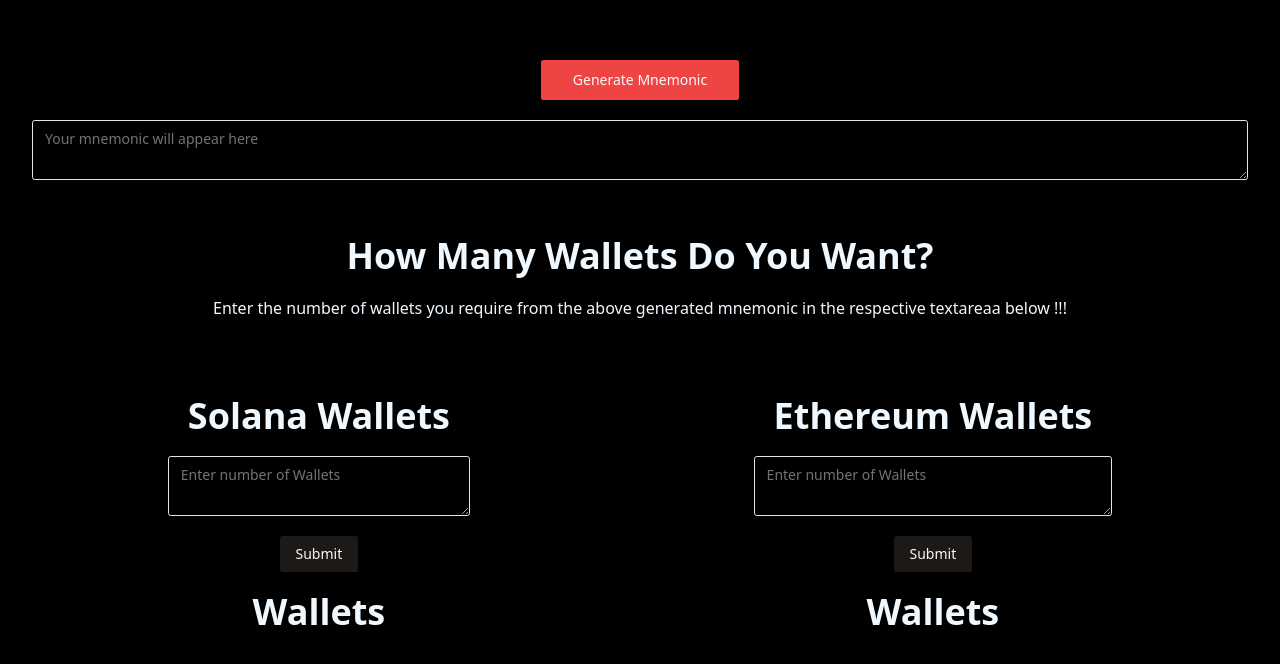
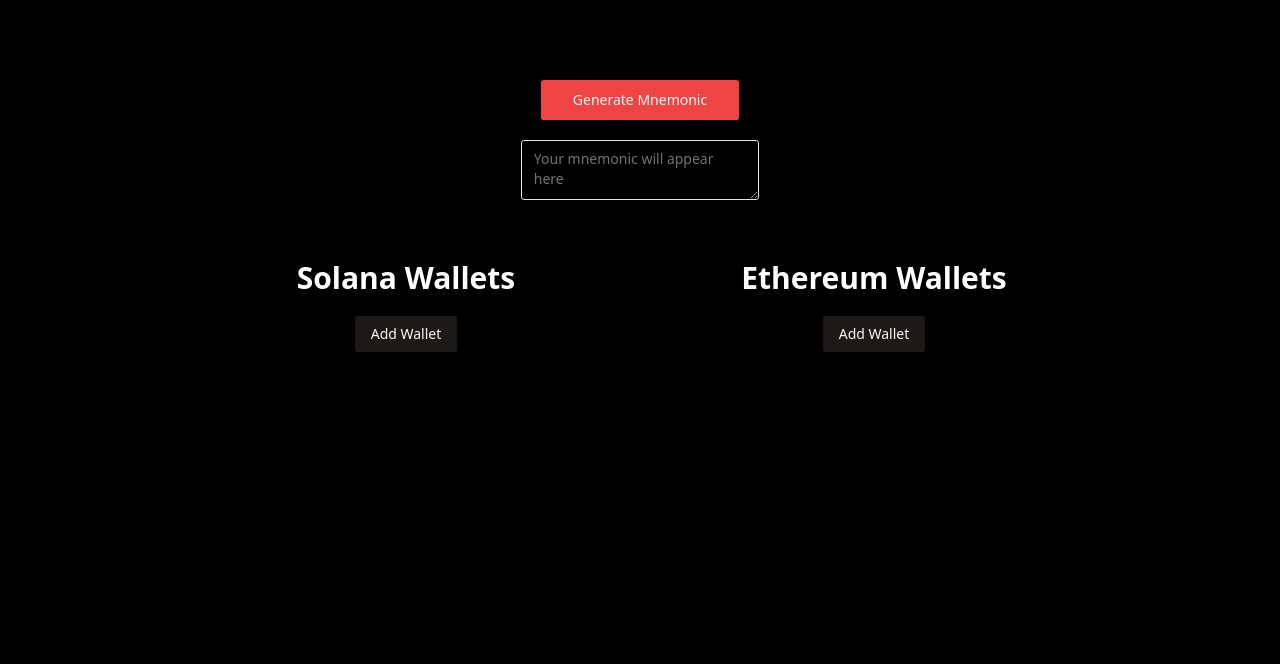
Before and after one commit to bajshorya/WebWallet, a React (Vite) app: page / in a window 1280 px wide. Shown: the top 664 px of the page. Built offline with nearby package versions, Linux system fonts and the light colour scheme.

Commit message:
modified the window

```diff
--- a/src/components/GenerateEthWallets.tsx
+++ b/src/components/GenerateEthWallets.tsx
@@ -1,75 +1,59 @@
 import React, { useState } from "react";
-import { Textarea } from "./ui/textarea";
 import { Button } from "./ui/button";
 import { mnemonicToSeedSync } from "bip39";
 import { ethers } from "ethers";
-import { HDNode } from "@ethersproject/hdnode"; // Correct import path
+import { HDNode } from "@ethersproject/hdnode";
 
 interface GenerateWalletsProps {
   mnemonic: string;
 }
 
+interface Wallet {
+  publicKey: string;
+  privateKey: string;
+}
+
 const GenerateEthWallets: React.FC<GenerateWalletsProps> = ({ mnemonic }) => {
-  const [walletCount, setWalletCount] = useState<string>("");
-  const [wallets, setWallets] = useState<string[]>([]);
+  const [wallets, setWallets] = useState<Wallet[]>([]);
+  const [currentIndex, setCurrentIndex] = useState(0);
 
-  const handleChange = (event: React.ChangeEvent<HTMLTextAreaElement>) => {
-    setWalletCount(event.target.value);
-  };
+  const generateWallet = () => {
+    if (mnemonic) {
+      const seed = mnemonicToSeedSync(mnemonic);
+      const hdNode = HDNode.fromSeed(seed);
+      const walletNode = hdNode.derivePath(`m/44'/60'/0'/0/${currentIndex}`);
+      const wallet = new ethers.Wallet(walletNode.privateKey);
 
-  const handleSubmit = () => {
-    const count = parseInt(walletCount, 10);
-    if (!isNaN(count)) {
-      console.log(`Number of wallets requested: ${count}`);
-      generate(count);
+      const newWallet: Wallet = {
+        publicKey: wallet.address,
+        privateKey: wallet.privateKey,
+      };
+
+      setWallets((prevWallets) => [...prevWallets, newWallet]);
+      setCurrentIndex((prevIndex) => prevIndex + 1);
     } else {
-      alert("Please enter a valid number.");
+      alert("first generate a mnemonic!!!");
     }
   };
 
-  const generate = (walletCount: number) => {
-    const seed = mnemonicToSeedSync(mnemonic);
-    const hdNode = HDNode.fromSeed(seed);
-
-    const newWallets: string[] = [];
-    for (let i = 0; i < walletCount; i++) {
-      const walletNode = hdNode.derivePath(`m/44'/60'/0'/0/${i}`);
-      const wallet = new ethers.Wallet(walletNode.privateKey);
-      newWallets.push(wallet.address);
-      console.log(wallet.address);
-    }
-
-    setWallets(newWallets);
-  };
-
   return (
-    <div>
-      <div>
-        <div>
-          <h1 className="m-5 text-4xl font-extrabold">Ethereum Wallets </h1>
-          <Textarea
-            value={walletCount}
-            placeholder="Enter number of Wallets"
-            onChange={handleChange}
-          />
-        </div>
-        <div className="m-5">
-          <Button onClick={handleSubmit}>Submit</Button>
-        </div>
-      </div>
-      <div>
-        <div className="m-5 text-4xl font-extrabold">Wallets</div>
-        <ul className="m-3">
-          {wallets.map((wallet, index) => (
-            <li
-              key={index}
-              className="m-2 border text-slate-100 font-bold bg-slate-500"
-            >
-              {wallet}
-            </li>
-          ))}
-        </ul>
-      </div>
+    <div className="w-full max-w-md p-5  rounded-lg">
+      <h1 className="text-3xl font-extrabold mb-5 text-white">
+        Ethereum Wallets
+      </h1>
+      <Button onClick={generateWallet} className="mb-5">
+        Add Wallet
+      </Button>
+      <ul>
+        {wallets.map((wallet, index) => (
+          <li key={index} className="mb-3 p-3 border rounded-lg  text-white">
+            <div className="font-bold">Public Key:</div>
+            <div className="break-words">{wallet.publicKey}</div>
+            <div className="font-bold mt-2">Private Key:</div>
+            <div className="break-words">{wallet.privateKey}</div>
+          </li>
+        ))}
+      </ul>
     </div>
   );
 };
--- a/src/components/GenerateWallets.tsx
+++ b/src/components/GenerateWallets.tsx
@@ -1,85 +1,64 @@
 import React, { useState } from "react";
-import { Textarea } from "./ui/textarea";
 import { Button } from "./ui/button";
+import { mnemonicToSeedSync } from "bip39";
+import { Keypair } from "@solana/web3.js";
 import nacl from "tweetnacl";
-import { mnemonicToSeedSync } from "bip39";
 import { derivePath } from "ed25519-hd-key";
-import { Keypair } from "@solana/web3.js";
 
 interface GenerateWalletsProps {
   mnemonic: string;
 }
 
+interface Wallet {
+  publicKey: string;
+  privateKey: string;
+}
+
 const GenerateWallets: React.FC<GenerateWalletsProps> = ({ mnemonic }) => {
-  const [walletCount, setWalletCount] = useState<string>("");
-  const [wallets, setWallets] = useState<string[]>([]);
+  const [wallets, setWallets] = useState<Wallet[]>([]);
   const [currentIndex, setCurrentIndex] = useState(0);
-  const [publicKeys, setPublicKeys] = useState<string[]>([]);
 
-  const handleChange = (event: React.ChangeEvent<HTMLTextAreaElement>) => {
-    setWalletCount(event.target.value);
-  };
-
-  const handleSubmit = () => {
-    const count = parseInt(walletCount, 10);
-    if (!isNaN(count)) {
-      console.log(`Number of wallets requested: ${count}`);
-      generate(count);
-    } else {
-      alert("Please enter a valid number.");
-    }
-  };
-
-  const generate = (walletCount: number) => {
+  const generateWallet = () => {
+    if (mnemonic) {
       const seed = mnemonicToSeedSync(mnemonic);
-    const newWallets: string[] = [];
-
-    for (let i = 0; i < walletCount; i++) {
-      const path = `m/44'/501'/${i}'/0'`; // This is the correct derivation path for Solana
+      const path = `m/44'/501'/${currentIndex}'/0'`;
       const derivedSeed = derivePath(path, seed.toString("hex")).key;
       const keypair = nacl.sign.keyPair.fromSeed(derivedSeed);
       const solanaKeypair = Keypair.fromSecretKey(keypair.secretKey);
 
-      const publicKey = solanaKeypair.publicKey.toBase58();
-      newWallets.push(publicKey);
+      const newWallet: Wallet = {
+        publicKey: solanaKeypair.publicKey.toBase58(),
+        privateKey: Buffer.from(solanaKeypair.secretKey).toString("hex"),
+      };
 
-      setCurrentIndex(currentIndex + 1);
-      setPublicKeys([...publicKeys, publicKey]);
-      console.log(currentIndex);
-      console.log(publicKeys);
+      setWallets((prevWallets) => [...prevWallets, newWallet]);
+      setCurrentIndex((prevIndex) => prevIndex + 1);
+    } else {
+      alert("first generate a mnemonic!!!");
     }
-
-    setWallets(newWallets);
   };
 
   return (
-    <div>
-      <div>
-        <div>
-          <h1 className="m-5 text-4xl font-extrabold ">Solana Wallets </h1>
-          <Textarea
-            value={walletCount}
-            placeholder="Enter number of Wallets"
-            onChange={handleChange}
-          />
-        </div>
-        <div className="m-5 ">
-          <Button onClick={handleSubmit}>Submit</Button>
-        </div>
-      </div>
-      <div>
-        <div className="m-5 text-4xl font-extrabold ">Wallets</div>
-        <ul className="m-3 ">
+    <div className="w-full max-w-md p-5  rounded-lg">
+      <h1 className="text-3xl font-extrabold mb-5 text-white">
+        Solana Wallets
+      </h1>
+      <Button onClick={generateWallet} className="mb-5">
+        Add Wallet
+      </Button>
+      <ul>
         {wallets.map((wallet, index) => (
           <li
             key={index}
-              className="m-2 border text-slate-100 font-bold  bg-slate-500"
+            className="mb-3 p-3 border rounded-lg bg-gray-700 text-white"
           >
-              {wallet}
+            <div className="font-bold">Public Key:</div>
+            <div className="break-words">{wallet.publicKey}</div>
+            <div className="font-bold mt-2">Private Key:</div>
+            <div className="break-words">{wallet.privateKey}</div>
           </li>
         ))}
       </ul>
-      </div>
     </div>
   );
 };
--- a/src/components/HandleMnemonic.tsx
+++ b/src/components/HandleMnemonic.tsx
@@ -8,27 +8,17 @@
   const handleGenerateMnemonic = (newMnemonic: string) => {
     setMnemonic(newMnemonic);
   };
+
   return (
-    <div>
-      <div>
+    <div className="flex flex-col items-center p-5">
       <Generate
         onGenerateMnemonic={handleGenerateMnemonic}
         mnemonic={mnemonic}
       />
-        <div className="m-14">
-          <div className="m-5 text-4xl font-extrabold">
-            How Many Wallets Do You Want?
-          </div>
-          <div className="font-light mt-3">
-            Enter the number of wallets you require from the above generated
-            mnemonic in the respective textareaa below !!!
-          </div>
-        </div>
 
-        <div className="flex gap-3 justify-around">
+      <div className="flex gap-5 justify-center mt-10 w-full">
         <GenerateWallets mnemonic={mnemonic} />
         <GenerateEthWallets mnemonic={mnemonic} />
-        </div>
       </div>
     </div>
   );
```
Lines whose indentation alone changed are shown as unchanged.
